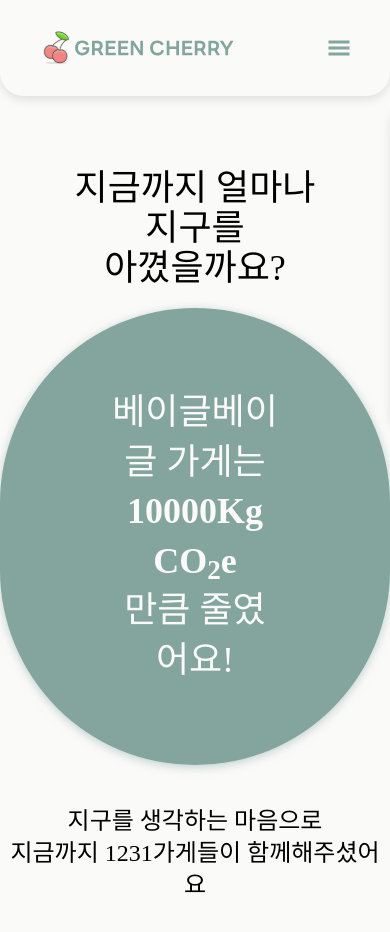
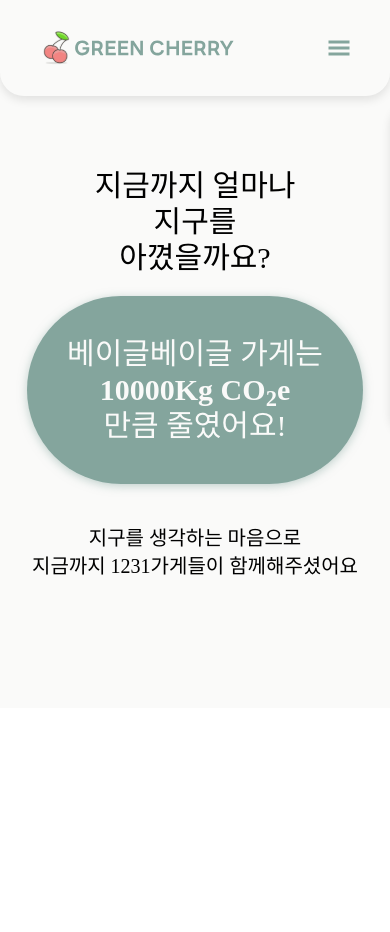
Before and after one commit to tandamzi/GreenCherry, a Next.js app in the folder frontend/web/: page /business in a window 390 px wide. Shown: the top 932 px of the page. After the commit the page ends 844 px from the top, so only its background shows below. Built offline with nearby package versions, Linux system fonts and the light colour scheme.

Commit message:
design: open하기 전 모바일 버전

```diff
--- a/frontend/web/src/components/Main/BeforeOpen/index.jsx
+++ b/frontend/web/src/components/Main/BeforeOpen/index.jsx
@@ -6,15 +6,15 @@
   const totalStoreCount = 1231; // TODO: store count 가져오기
   return (
     <div>
-      <p className="text-center text-4xl mt-10">
+      <p className="text-center text-4xl mt-10 tablet:text-3xl">
         지금까지 얼마나 <br /> 지구를 <br />
         아꼈을까요?
       </p>
       <CarbonCircleContainer
-        className="px-28 py-20 text-4xl leading-snug mt-5"
+        className="px-28 py-20 text-4xl leading-snug mt-5 tablet:px-10 tablet:text-3xl tablet:py-10"
         amount={10000}
       />
-      <p className="text-center text-2xl mt-10">
+      <p className="text-center text-2xl mt-10 tablet:text-xl">
         지구를 생각하는 마음으로
         <br />
         지금까지 {totalStoreCount}가게들이 함께해주셨어요
```
